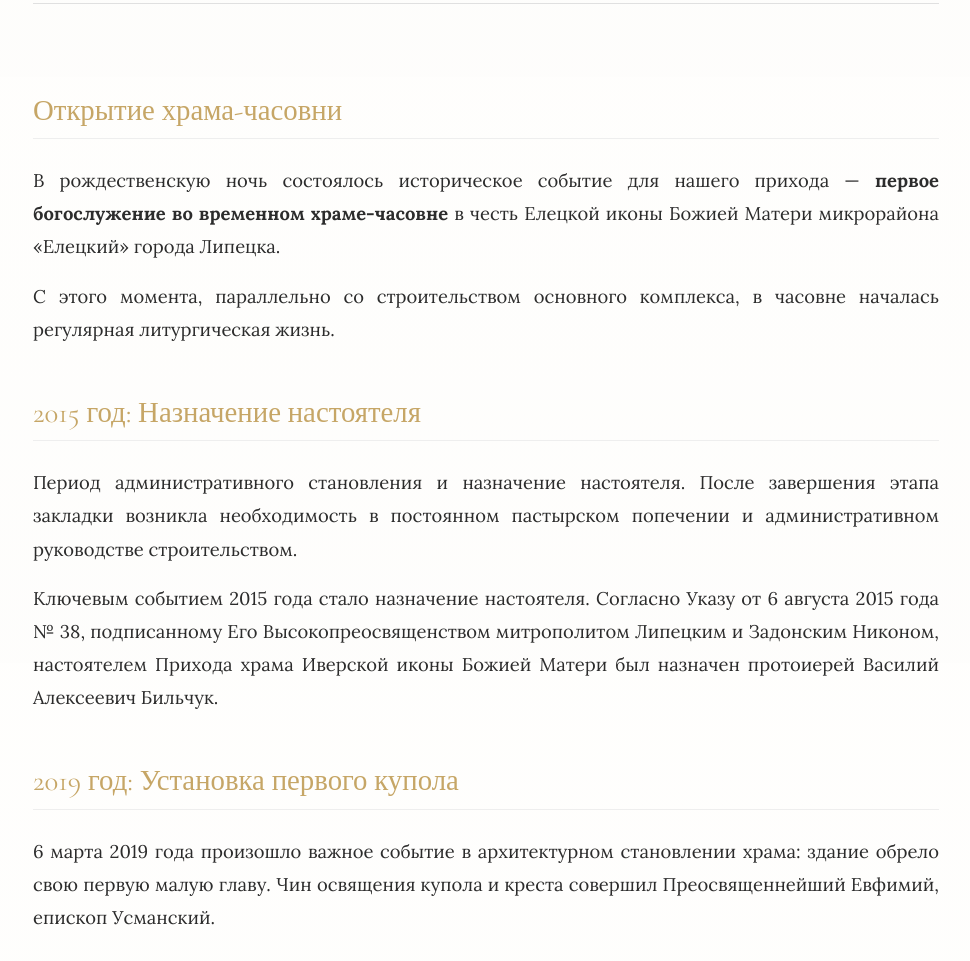
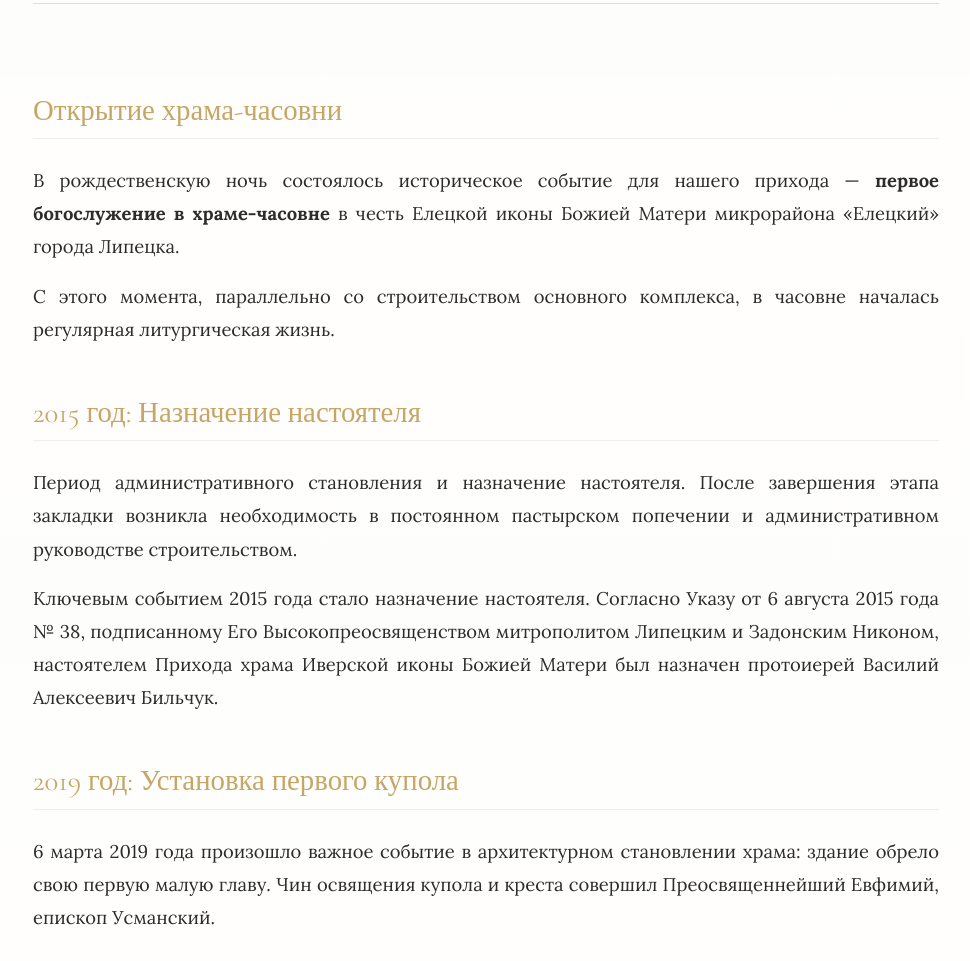
Before and after one commit to Dmitrii048/hram_iverskiy2, a plain HTML site: page about.html in a window 1280 px wide. Shown: the part 3146-4107 px from the top of the page, without its empty margins (154-1124 px from the left). Drawn offline with nearby package versions, Linux system fonts and the light colour scheme.

Commit message:
Update about.html

```diff
--- a/about.html
+++ b/about.html
@@ -108,7 +108,7 @@
 
     <div class="history-text">
         <p>
-            В рождественскую ночь состоялось историческое событие для нашего прихода — <strong>первое богослужение во временном храме-часовне</strong> в честь Елецкой иконы Божией Матери микрорайона «Елецкий» города Липецка.
+            В рождественскую ночь состоялось историческое событие для нашего прихода — <strong>первое богослужение в храме-часовне</strong> в честь Елецкой иконы Божией Матери микрорайона «Елецкий» города Липецка.
         </p>
         <p>
             С этого момента, параллельно со строительством основного комплекса, в часовне началась регулярная литургическая жизнь.
```
